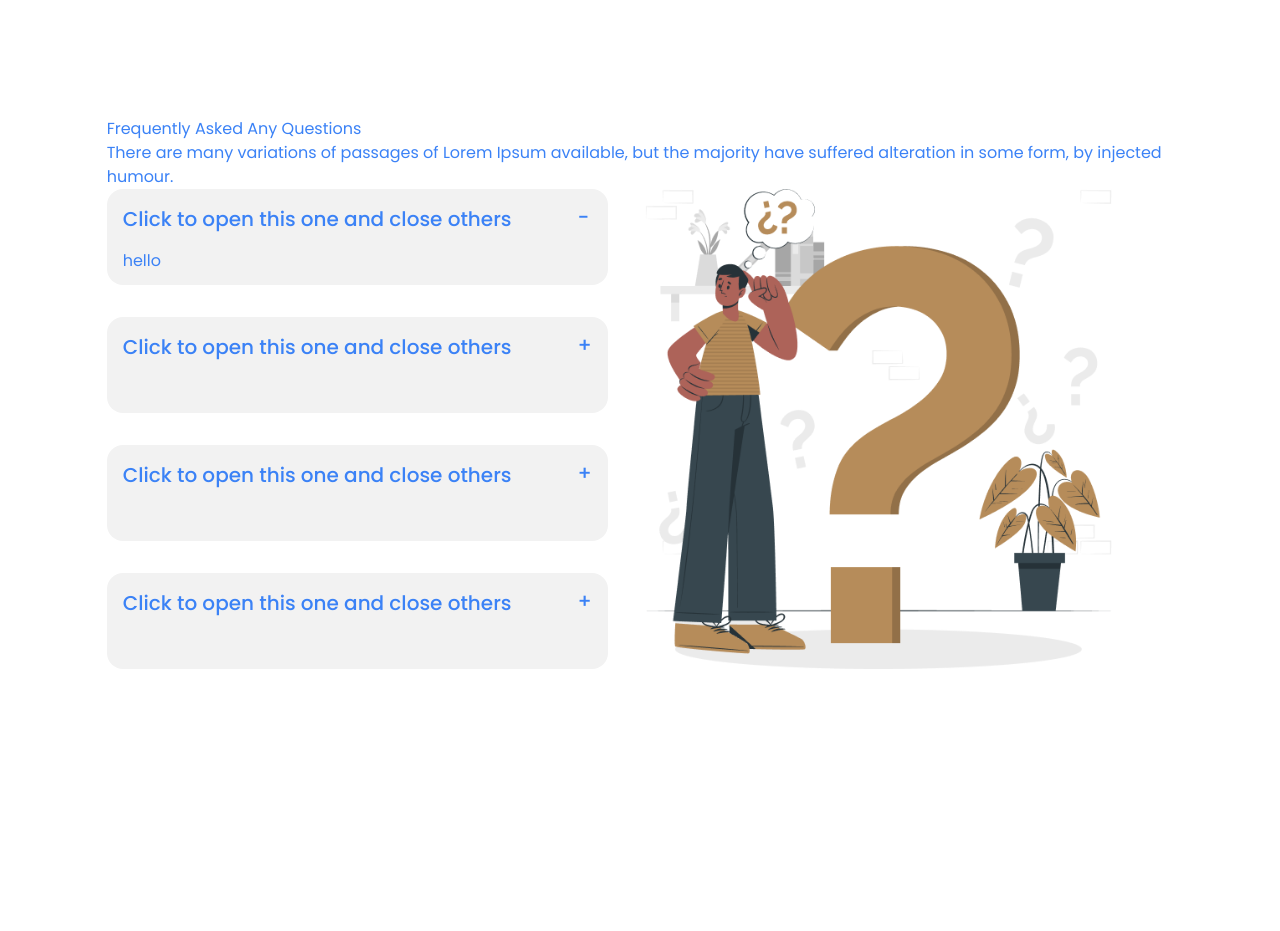
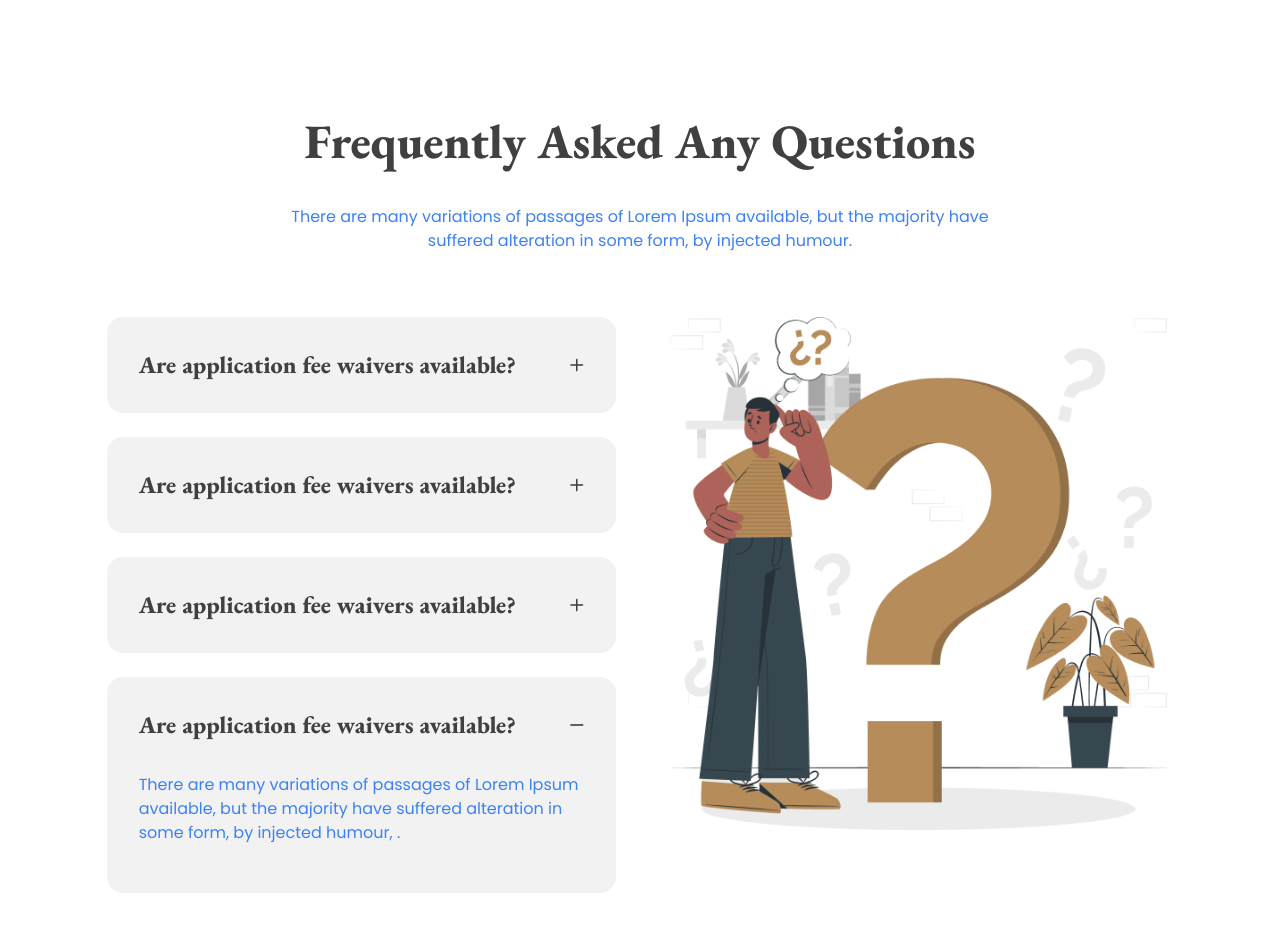
Before and after one commit to Erfan-Khan-Dhrubo/project-3.1-Web-development, a plain HTML site: page index.html in a window 1280 px wide. Shown: the part 1936-2867 px from the top of the page. Before the commit the page ends 2605 px from the top, so only its background shows below. Drawn offline with nearby package versions, Linux system fonts and the light colour scheme.

Commit message:
Adding FAQ Section

```diff
--- a/index.html
+++ b/index.html
@@ -50,7 +50,7 @@
   </head>
   <body class="font-poppins text-blue-500 text-base">
     <!-- Header Section -->
-    <header class="lg:w-5/6 lg:mx-auto md:w-9/10 md:mx-auto">
+    <header class="lg:w-5/6 w-9/10 mx-auto">
       <!-- Navbar -->
       <nav class="my-4">
         <div class="navbar bg-base-100 p-0">
@@ -190,9 +190,9 @@
       </section>
     </header>
     <!-- Main Section -->
-    <main class="lg:w-5/6 lg:mx-auto md:w-9/10 md:mx-auto">
+    <main class="lg:w-5/6 w-9/10 mx-auto">
       <!-- Legal Practice Area Section -->
-      <section class="my-30 md:w-full w-9/10 mx-auto">
+      <section class="my-30">
         <div class="text-center">
           <h2
             class="md:text-5xl text-4xl font-extrabold font-garamond text-dark2"
@@ -337,56 +337,85 @@
       <!-- Client Say Section -->
 
       <!-- Frequently Asked Any Questions Section -->
-      <section>
-        <div>
-          <h2>Frequently Asked Any Questions</h2>
-          <p>
+      <section class="my-30">
+        <div class="text-center">
+          <h2
+            class="md:text-5xl text-4xl font-extrabold font-garamond text-dark2"
+          >
+            Frequently Asked Any Questions
+          </h2>
+          <p class="mt-10 pb-16">
             There are many variations of passages of Lorem Ipsum available, but
-            the majority have suffered alteration in some form, by injected
-            humour.
+            the majority have
+            <br />
+            suffered alteration in some form, by injected humour.
           </p>
         </div>
-        <div class="flex gap-8 h-[30rem]">
-          <div class="w-47/100 flex flex-col gap-8">
-            <div class="collapse collapse-plus bg-base-200 flex-1">
+        <div class="flex flex-col-reverse md:flex-row gap-12">
+          <div class="flex-1 flex flex-col gap-6">
+            <div class="collapse collapse-plus bg-base-200 p-4">
               <input type="radio" name="my-accordion-3" checked="checked" />
-              <div class="collapse-title text-xl font-medium">
-                Click to open this one and close others
+              <div
+                class="collapse-title text-2xl font-garamond font-extrabold text-dark2"
+              >
+                Are application fee waivers available?
               </div>
               <div class="collapse-content">
-                <p>hello</p>
+                <p class="py-4">
+                  There are many variations of passages of Lorem Ipsum
+                  available, but the majority have suffered alteration in some
+                  form, by injected humour, .
+                </p>
               </div>
             </div>
-            <div class="collapse collapse-plus bg-base-200 flex-1">
-              <input type="radio" name="my-accordion-3" />
-              <div class="collapse-title text-xl font-medium">
-                Click to open this one and close others
+            <div class="collapse collapse-plus bg-base-200 p-4">
+              <input type="radio" name="my-accordion-3" checked="checked" />
+              <div
+                class="collapse-title text-2xl font-garamond font-extrabold text-dark2"
+              >
+                Are application fee waivers available?
               </div>
               <div class="collapse-content">
-                <p>hello</p>
+                <p class="py-4">
+                  There are many variations of passages of Lorem Ipsum
+                  available, but the majority have suffered alteration in some
+                  form, by injected humour, .
+                </p>
               </div>
             </div>
-            <div class="collapse collapse-plus bg-base-200 flex-1">
-              <input type="radio" name="my-accordion-3" />
-              <div class="collapse-title text-xl font-medium">
-                Click to open this one and close others
+            <div class="collapse collapse-plus bg-base-200 p-4">
+              <input type="radio" name="my-accordion-3" checked="checked" />
+              <div
+                class="collapse-title text-2xl font-garamond font-extrabold text-dark2"
+              >
+                Are application fee waivers available?
               </div>
               <div class="collapse-content">
-                <p>hello</p>
+                <p class="py-4">
+                  There are many variations of passages of Lorem Ipsum
+                  available, but the majority have suffered alteration in some
+                  form, by injected humour, .
+                </p>
               </div>
             </div>
-            <div class="collapse collapse-plus bg-base-200 flex-1">
-              <input type="radio" name="my-accordion-3" />
-              <div class="collapse-title text-xl font-medium">
-                Click to open this one and close others
+            <div class="collapse collapse-plus bg-base-200 p-4">
+              <input type="radio" name="my-accordion-3" checked="checked" />
+              <div
+                class="collapse-title text-2xl font-garamond font-extrabold text-dark2"
+              >
+                Are application fee waivers available?
               </div>
               <div class="collapse-content">
-                <p>hello</p>
+                <p class="py-4">
+                  There are many variations of passages of Lorem Ipsum
+                  available, but the majority have suffered alteration in some
+                  form, by injected humour, .
+                </p>
               </div>
             </div>
           </div>
-          <div class="h-full">
-            <img class="h-full" src="images/faq.png" alt="" />
+          <div class="flex-1">
+            <img src="images/faq.png" alt="" />
           </div>
         </div>
       </section>
```
